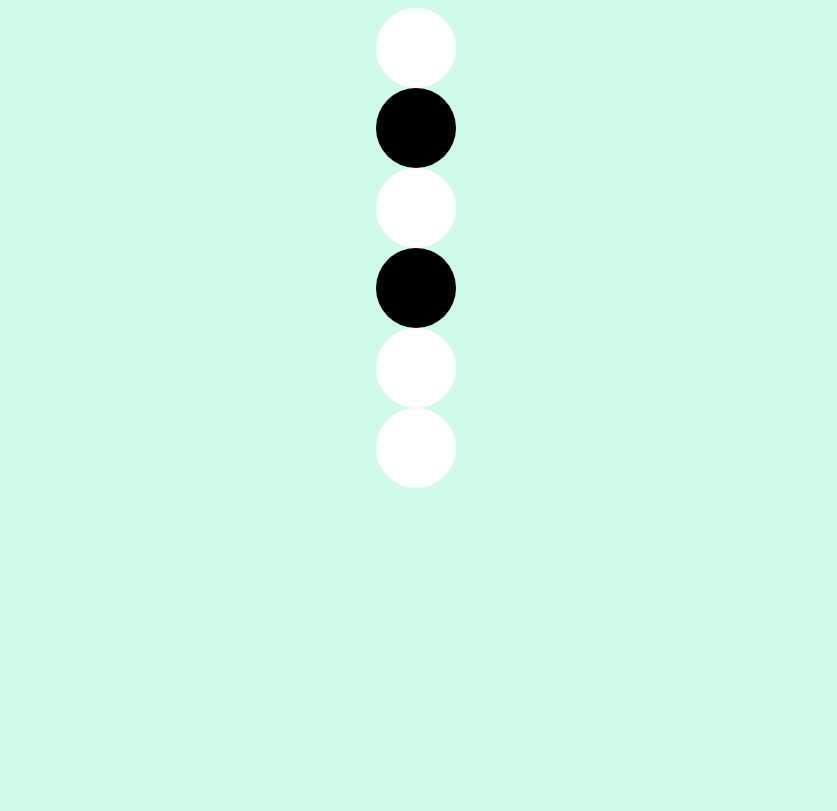
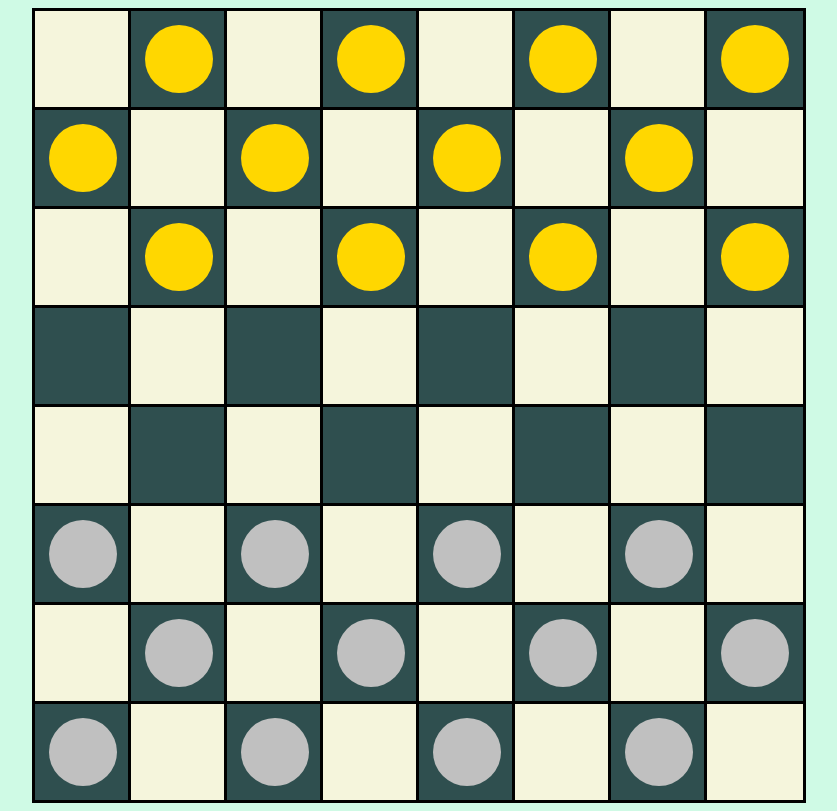
Before and after one commit to KarlTaal/Kabe-veebirakendus, a Vue app: page / in a window 1280 px wide. Shown: the whole page, without its empty margins (224-1061 px from the left). Built offline with nearby package versions, Linux system fonts and the light colour scheme.

Commit message:
Kabe laud (#8)
* Esimesed nupud

* Nupu parandused

* Parandused

* Game Field

* Game Field

* Fix

* Build fixes

* Build fixes

```diff
--- /dev/null
+++ b/src/components/KabeLaud.vue
@@ -0,0 +1,127 @@
+<template>
+  <div class="konteiner">
+
+    <div class="field">
+
+      <div
+          v-for="(ruut, index) in gameSquares"
+          :key="index"
+          :class="getSquareClass(index)"
+          :style="index > 55 ? 'border-bottom: solid' : ''"
+      >
+
+      <kabe-nupp
+      v-if="ruut"
+      :player="ruut.player"
+      />
+
+      </div>
+
+    </div>
+
+  </div>
+</template>
+
+<script>
+import KabeNupp from "@/components/KabeNupp";
+import "@/scripts/data";
+import getInitialGameField from "@/scripts/data";
+
+export default {
+
+  name: "kabe-laud",
+  components: {KabeNupp},
+  data() {
+    return {
+      gameField: getInitialGameField()
+    }
+  },
+
+  computed: {
+    gameSquares() {
+      const squares = [];
+      this.gameField.forEach(rida => {
+        squares.push(...rida);
+      });
+      return squares;
+    }
+  },
+
+  methods: {
+    isEvenRow(index) {
+      if (index < 8)
+        return true;
+      if (index < 16)
+        return false;
+      if (index < 24)
+        return true;
+      if (index < 32)
+        return false;
+      if (index < 40)
+        return true;
+      if (index < 48)
+        return false;
+      if (index < 56)
+        return true;
+      return false;
+    },
+
+    getSquareClass(index) {
+      const isEvenRow = this.isEvenRow(index);
+      const isEvenCol = index % 2 === 0;
+
+      if (isEvenRow && isEvenCol)
+        return "ruutValge"
+      if (!isEvenRow && isEvenCol)
+        return "ruutMust"
+      if (isEvenRow && !isEvenCol)
+        return "ruutMust"
+      if (!isEvenRow && !isEvenCol)
+        return "ruutValge"
+
+
+    }
+
+  }
+
+}
+
+</script>
+
+<style scoped>
+.konteiner {
+  display: flex;
+  flex-direction: column;
+  justify-content: center;
+  align-items: center;
+}
+
+.field {
+  display: grid;
+  grid-template-columns: repeat(8, 6em);
+
+}
+
+.ruutValge {
+  border: solid;
+  border-bottom: none;
+  background-color: beige;
+  display: flex;
+  width: 6em;
+  height: 6em;
+  justify-content: center;
+  align-items: center;
+}
+
+.ruutMust {
+  border: solid;
+  border-bottom: none;
+  background-color: darkslategray;
+  display: flex;
+  width: 6em;
+  height: 6em;
+  justify-content: center;
+  align-items: center;
+
+}
+</style>
--- /dev/null
+++ b/src/components/KabeNupp.vue
@@ -0,0 +1,44 @@
+<template>
+    <div class="nupp" :class="player"></div>
+</template>
+
+<script>
+
+export default {
+  name: "kabe-nupp",
+  props: {
+    player: {
+      default: 'must',
+      type: String
+    }
+  }
+}
+
+</script>
+
+<style scoped>
+
+.nupp {
+  height: 70%;
+  width: 70%;
+  border-radius: 100%;
+}
+
+.valge {
+  background-color: silver;
+}
+
+.must {
+  background-color: gold;
+}
+
+.valge:hover {
+  cursor: pointer;
+  opacity: 0.5;
+}
+
+.must:hover {
+  cursor: pointer;
+  opacity: 0.5;
+}
+</style>
--- a/src/components/OlenKomponent.vue
+++ /dev/null
@@ -1,38 +0,0 @@
-<template>
-
-  <div class="nupp" :class="player"></div>
-
-
-</template>
-
-<script>
-
-export default {
-  name: "OlenKomponent",
-  props: {
-    player: {
-      default: 'must',
-      type: String
-    }
-  }
-}
-
-
-</script>
-
-<style scoped>
-
-.nupp {
-  height: 5em;
-  width: 5em;
-  border-radius: 50em;
-}
-
-.valge {
-  background-color: white;
-}
-
-.must {
-  background-color: black;
-}
-</style>
--- a/src/pages/Kabe.vue
+++ b/src/pages/Kabe.vue
@@ -1,36 +1,16 @@
 <template>
   <div class="konteiner">
-
-    <div>
-
-      <div>
-        <OlenKomponent
-           v-for="i in 6"
-           :key="i"
-           :player="i === 2 || i === 4 ? 'must' : 'valge'"
-        ></OlenKomponent>
-      </div>
-
-    </div>
-
+    <kabe-laud/>
   </div>
-
-
 </template>
 
 <script>
-import OlenKomponent from "../components/OlenKomponent";
+import KabeLaud from "@/components/KabeLaud";
+import KabeNupp from "@/components/KabeNupp";
 
 export default {
-  name: "Kabe",
-
-  components: {OlenKomponent},
-
-  data() {
-    return {
-      numbrid: [1, 2, 3, 4, 5]
-    }
-  }
+  name: "kabe",
+  components: {KabeNupp, KabeLaud},
 }
 
 </script>
--- /dev/null
+++ b/src/scripts/data.js
@@ -0,0 +1,15 @@
+
+const getInitialGameField = ()=> {
+  return [
+    [null,  {"player":"must", "powerful": false}, null, {"player":"must", "powerful": false}, null, {"player":"must", "powerful": false}, null, {"player":"must", "powerful": false}],
+    [{"player":"must", "powerful": false}, null, {"player":"must", "powerful": false}, null, {"player":"must", "powerful": false}, null, {"player":"must", "powerful": false}, null],
+    [null, {"player":"must", "powerful": false}, null, {"player":"must", "powerful": false}, null, {"player":"must", "powerful": false}, null, {"player":"must", "powerful": false}],
+    [null, null, null, null, null, null, null, null],
+    [null, null, null, null, null, null, null, null],
+    [{"player":"valge", "powerful": false}, null, {"player":"valge", "powerful": false}, null, {"player":"valge", "powerful": false}, null, {"player":"valge", "powerful": false}, null],
+    [null, {"player":"valge", "powerful": false}, null, {"player":"valge", "powerful": false}, null, {"player":"valge", "powerful": false}, null, {"player":"valge", "powerful": false}],
+    [{"player":"valge", "powerful": false}, null, {"player":"valge", "powerful": false}, null, {"player":"valge", "powerful": false}, null, {"player":"valge", "powerful": false}, null]
+  ]
+}
+
+export default getInitialGameField;
```
Also changed, not shown: 2 other files (tests, documents, lock files or other folders).
